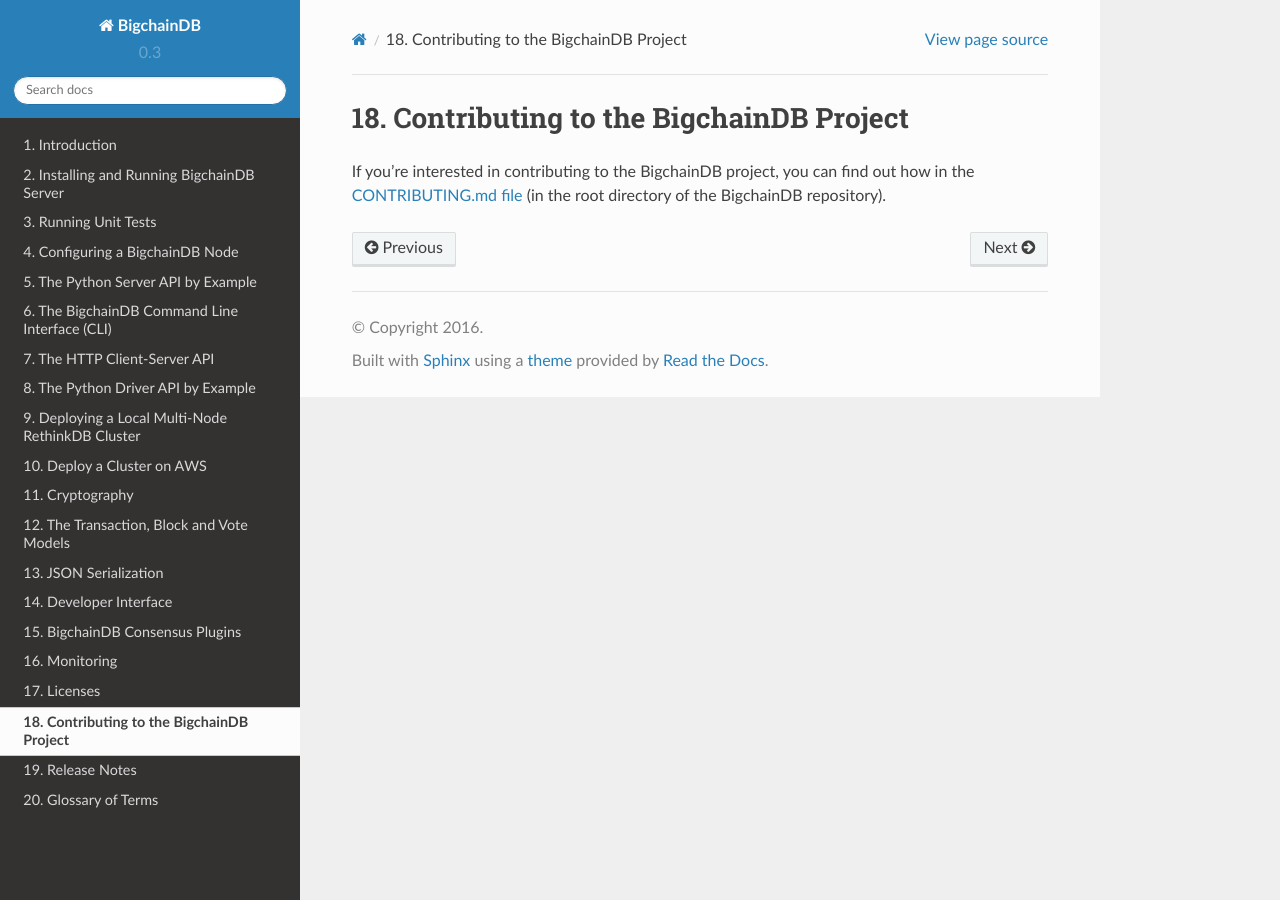
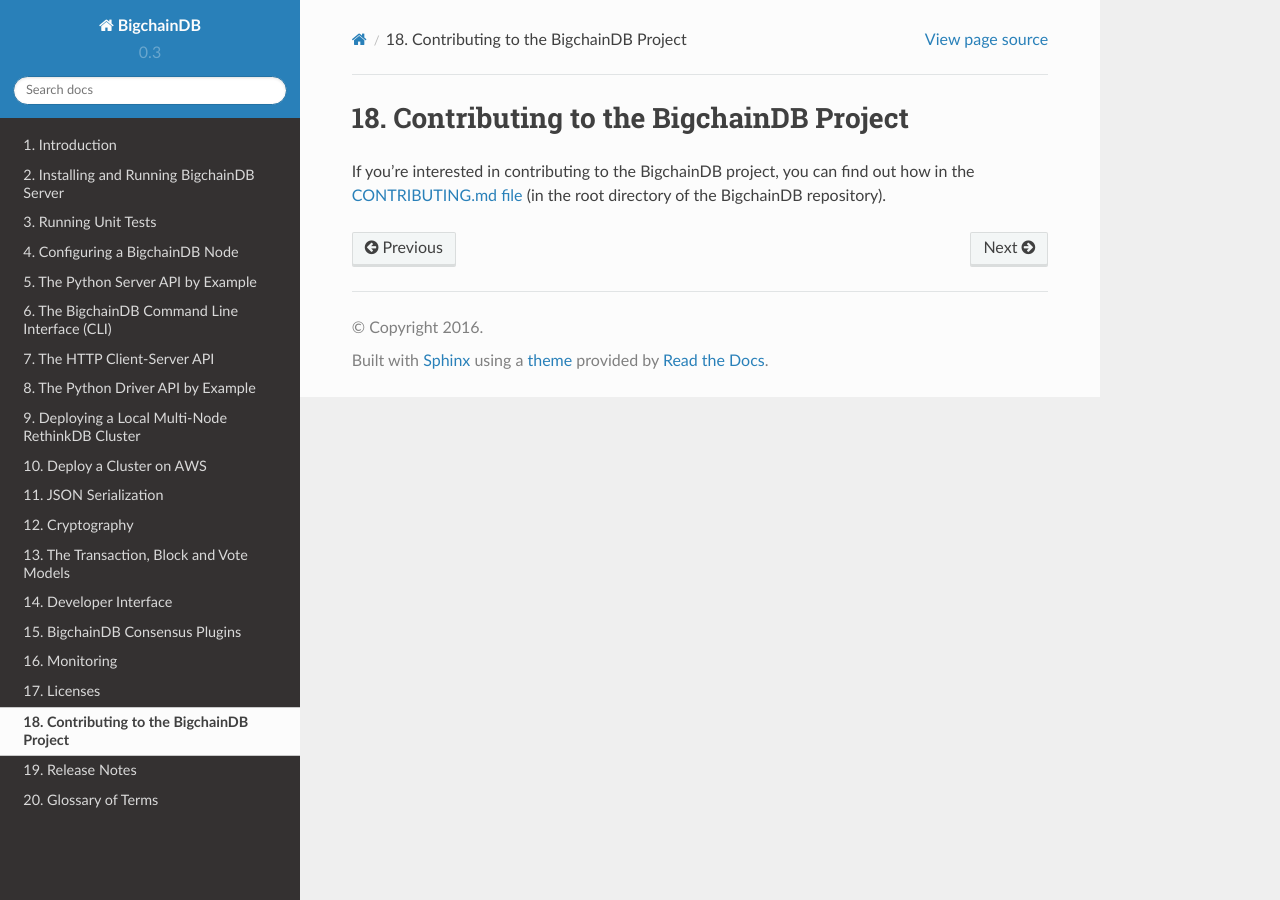
Before and after one commit to bigchaindb/bigchaindb, a Sphinx documentation site: the page built from docs/source/contributing.md, in a window 1280 px wide. Built offline with Sphinx 7.4.7 and the Read the Docs theme 2.0.0, drawn with Linux system fonts in a browser that asks for light colours.

```diff
--- a/docs/source/index.rst
+++ b/docs/source/index.rst
@@ -22,9 +22,9 @@ Table of Contents
    python-driver-api-examples
    local-rethinkdb-cluster
    deploy-on-aws
+   json-serialization
    cryptography
    models
-   json-serialization
    developer-interface
    consensus
    monitoring
```
